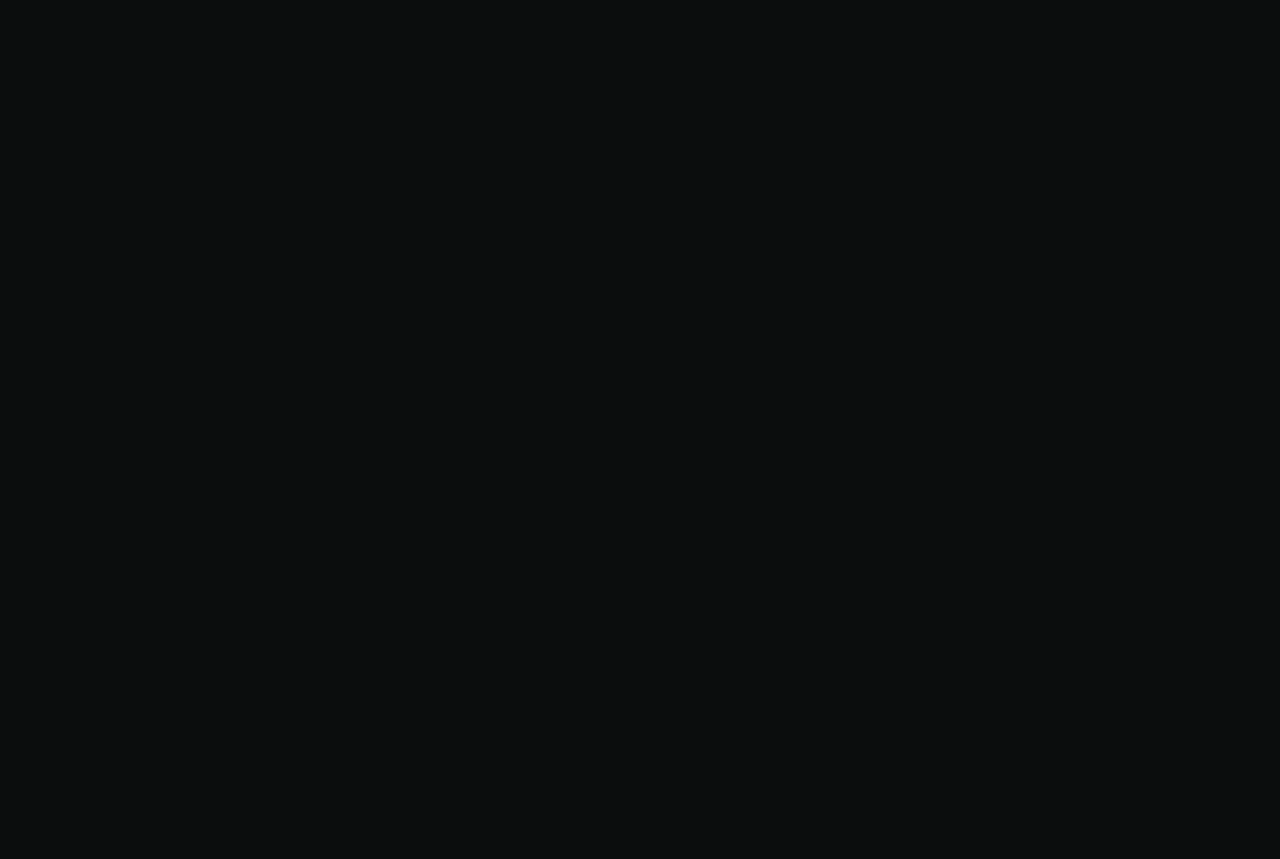
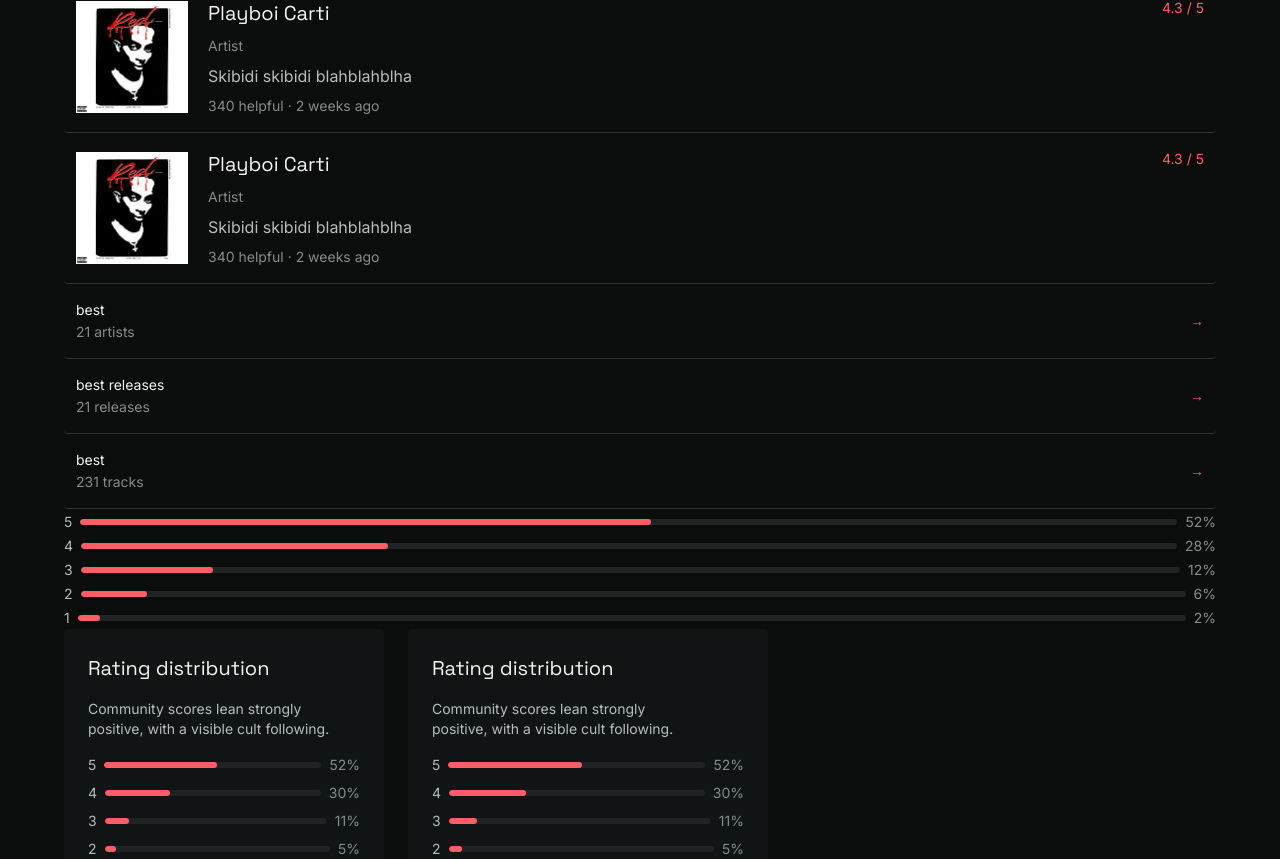
Before and after one commit to holydynamited/tunecursion, a React (Vite) app in the folder client/: page / in a window 1280 px wide. Shown: the part 1341-2200 px from the top of the page. Before the commit the page ends 1387 px from the top, so only its background shows below. Built offline with nearby package versions, Linux system fonts and the light colour scheme.

Commit message:
feat: add profile reviews, media cards and rating distribution

```diff
--- a/client/src/app/App.tsx
+++ b/client/src/app/App.tsx
@@ -8,10 +8,16 @@
 import ProfileTab from "../shared/ui/ProfileTab/ProfileTab"
 import MediaCard from "../shared/ui/MediaCard/MediaCard"
 import ReviewRow from "../shared/ui/ReviewRow/ReviewRow"
+import ProfileReview from "../shared/ui/ProfileReview/ProfileReview"
+import CollectionMeta from "../shared/ui/СollectionMeta/CollectionMeta"
+import RatingDistributionRow from "../shared/ui/RatingDistribution/RatingDistributionRow"
+import RatingDistribution from "../shared/ui/RatingDistribution/RatingDistribution"
 
 
 import wlr from '../assets/wlr.jpg'
 import ProfileFavorite from "../shared/ui/ProfileFavorite/ProfileFavorite"
+
+import { mockRatings } from "../shared/lib/mockRatings"
 
 
 function App() {
@@ -84,6 +90,40 @@
 
       <ReviewRow username="bbyboi" comment="Firee album" rate={4} findHelpful={5} date="5 min ago" />
 
+      <ProfileReview type="artist" artistName="Playboi Carti" reviewText="Skibidi skibidi blahblahblha" photoSrc={wlr} mediaName="" rating={4.3} helpfulCount={340} createdAt="2 weeks ago"/>
+      <ProfileReview type="artist" artistName="Playboi Carti" reviewText="Skibidi skibidi blahblahblha" photoSrc={wlr} mediaName="" rating={4.3} helpfulCount={340} createdAt="2 weeks ago"/>
+
+
+      <CollectionMeta type="artists" name="best" innerCount={21}/>
+      <CollectionMeta type="releases" name="best releases" innerCount={21}/>
+      <CollectionMeta type="tracks" name="best " innerCount={231}/>
+
+      <RatingDistributionRow label={5} value={52} />
+      <RatingDistributionRow label={4} value={28} />
+      <RatingDistributionRow label={3} value={12} />
+      <RatingDistributionRow label={2} value={6} />
+      <RatingDistributionRow label={1} value={2} />
+
+      <div className="flex flex-wrap gap-tc-24">
+  <RatingDistribution
+    size="sm"
+    text="Community scores lean strongly positive, with a visible cult following."
+    ratings={mockRatings}
+  />
+
+  <RatingDistribution
+    size="st"
+    text="Community scores lean strongly positive, with a visible cult following."
+    ratings={mockRatings}
+  />
+
+  <RatingDistribution
+    size="wide"
+    text="Community scores lean strongly positive, with a visible cult following."
+    ratings={mockRatings}
+  />
+</div>
+
 
 
     </div>
--- /dev/null
+++ b/client/src/shared/lib/mockRatings.ts
@@ -0,0 +1,7 @@
+export const mockRatings = [
+  { label: 5, value: 52 },
+  { label: 4, value: 30 },
+  { label: 3, value: 11 },
+  { label: 2, value: 5 },
+  { label: 1, value: 2 },
+]
--- a/client/src/shared/ui/MediaCard/MediaCard.tsx
+++ b/client/src/shared/ui/MediaCard/MediaCard.tsx
@@ -43,7 +43,7 @@
     focus-visible:outline-accent
   ">
       <div className="h-[236px] w-[236px] bg-bg-muted relative " >
-        <img className="cover" src={photoSrc} alt="" />
+        <img draggable={false} className="pointer-events-none select-none object-cover" src={photoSrc} alt="" />
       </div>
 
        <div className="font-display text-tc-20 font-medium leading-tc-28 text-text-primary">
@@ -79,7 +79,7 @@
     focus-visible:outline-accent
   ">
       <div className="h-[236px] w-[236px] bg-bg-muted relative mx-auto" >
-        <img className="cover" src={photoSrc} alt="" />
+        <img draggable={false} className="pointer-events-none select-none object-cover" src={photoSrc} />
       </div>
 
        <div className="font-display text-tc-20 font-medium leading-tc-28 text-text-primary">
--- a/client/src/shared/ui/ProfileFavorite/ProfileFavorite.tsx
+++ b/client/src/shared/ui/ProfileFavorite/ProfileFavorite.tsx
@@ -39,8 +39,9 @@
       >
         <img
           src={photoSrc}
+          draggable = {false}
           alt="Favorite photo"
-          className="h-[72px] w-[72px] shrink-0 rounded-tc-4 object-cover"
+          className="h-[72px] w-[72px] shrink-0 rounded-tc-4 select-none object-cover "
         />
 
         <div className="flex min-w-0 flex-1 flex-col items-start gap-[2px] overflow-hidden">
@@ -90,8 +91,9 @@
       >
         <img
           src={photoSrc}
+          draggable = {false}
           alt="Favorite photo"
-          className="h-[72px] w-[72px] shrink-0 rounded-tc-4 object-cover"
+          className="h-[72px] w-[72px] shrink-0 rounded-tc-4 select-none object-cover "
         />
 
         <div className="flex min-w-0 flex-1 flex-col items-start gap-[2px] overflow-hidden">
--- /dev/null
+++ b/client/src/shared/ui/ProfileReview/ProfileReview.tsx
@@ -0,0 +1,81 @@
+
+type MediaType = 'album'|'track'|'artist'
+
+
+type Props = {
+  type:MediaType
+  mediaName: string
+  artistName: string
+  photoSrc: string
+  rating: number
+  reviewText: string
+  helpfulCount: number
+  createdAt: string
+}
+
+
+
+export default function ProfileReview(
+    {
+        type,
+        mediaName,
+        artistName,
+        photoSrc,
+        rating,
+        reviewText,
+        helpfulCount,
+        createdAt,
+    }
+    :
+    Props
+    )
+    {
+
+    return(
+    <div
+  className="
+    inline-flex
+    w-full
+    items-center
+    gap-tc-20
+    border-b
+    border-border
+    py-tc-16
+    px-tc-12
+    hover:bg-muted
+    rounded-sm
+
+  "
+>
+  <img
+    src={photoSrc}
+    alt=""
+    draggable={false}
+    className="h-[112px] w-[112px] shrink-0 object-cover pointer-events-none select-none object-cover"
+  />
+
+  <div className="inline-flex min-w-0 flex-1 flex-col items-start gap-tc-8 overflow-hidden ">
+    <div className="flex w-full items-start justify-between overflow-hidden">
+      <div className="font-display text-tc-20 font-medium leading-tc-28 text-text-primary">
+        {type==='artist'?artistName:mediaName}
+      </div>
+
+      <div className="font-body text-tc-14 font-medium leading-tc-20 text-accent">
+        {rating} / 5
+      </div>
+    </div>
+
+    <div className="font-body text-tc-14 font-normal leading-tc-20 text-text-muted">
+      {type==='artist'?'':artistName+'·'} {type[0].toUpperCase() + type.slice(1)}
+    </div>
+
+    <div className="max-w-[1060px] font-body text-tc-16 font-normal leading-tc-24 text-text-secondary">
+      {reviewText}
+    </div>
+
+    <div className="font-body text-tc-14 font-normal leading-tc-20 text-text-muted">
+      {helpfulCount} helpful · {createdAt}
+    </div>
+  </div>
+</div>)
+}
--- /dev/null
+++ b/client/src/shared/ui/RatingDistribution/RatingDistribution.tsx
@@ -0,0 +1,63 @@
+import RatingDistributionRow from "./RatingDistributionRow"
+
+type sizes = 'sm'|'st'|'wide'
+// type densities = 'def'|'wide'
+type RatingItem = {
+  label: number
+  value: number
+}
+
+type Props = {
+    size?:sizes
+    // density?:densities
+    text:string
+    ratings: RatingItem[]
+
+
+}
+
+
+const RatingDistributionSizes:Record<sizes, string> = {
+    sm:'w-[320px] h-[320px] gap-tc-16',
+    st:'w-[360px] h-[312px] gap-tc-16',
+    wide:'w-[500px] h-[316px] gap-tc-20'
+}
+
+export default function RatingDistribution({size = 'st',  text, ratings}:Props){
+    return(
+        <div
+  className={`
+    inline-flex
+    ${RatingDistributionSizes[size]}
+
+    flex-col
+    items-start
+    rounded-sm
+    overflow-hidden
+    bg-surface
+    p-tc-24
+
+
+    `
+  }
+>
+  <div className="font-display text-tc-20 font-medium leading-tc-28 text-text-primary">
+    Rating distribution
+  </div>
+
+  <div className="w-[272px] font-body text-tc-14 font-normal leading-tc-20 text-text-secondary">
+   {text}
+  </div>
+
+  <div className="flex w-full flex-col items-start gap-tc-8 overflow-hidden">
+    {ratings.map((item) => (
+        <RatingDistributionRow
+          key={item.label}
+          label={item.label}
+          value={item.value}
+        />
+      ))}
+  </div>
+</div>
+    )
+}
--- /dev/null
+++ b/client/src/shared/ui/RatingDistribution/RatingDistributionRow.tsx
@@ -0,0 +1,27 @@
+type Props = {
+  label: number
+  value: number
+}
+
+export default function RatingDistributionRow({ label, value }: Props) {
+  const position = Math.min(100, Math.max(0, value))
+
+  return (
+    <div className="inline-flex h-[20px] w-full items-center gap-tc-8 overflow-hidden">
+      <div className="font-body text-tc-14 font-medium leading-tc-20 text-text-secondary">
+        {label}
+      </div>
+
+      <div className="relative h-[6px] flex-1 overflow-hidden rounded-full bg-muted">
+        <div
+          className="absolute left-0 top-0 h-[6px] rounded-full bg-accent"
+          style={{ width: `${position}%` }}
+        />
+      </div>
+
+      <div className="font-body text-tc-14 font-normal leading-tc-20 text-text-muted">
+        {value}%
+      </div>
+    </div>
+  )
+}
--- a/client/src/shared/ui/ReleaseRow/ReleaseRow.tsx
+++ b/client/src/shared/ui/ReleaseRow/ReleaseRow.tsx
@@ -38,7 +38,7 @@
   ">
 
     <div className="h-[72px] w-[72px] bg-muted" >
-        <img className='w-full h-full cover' src={imageStr} alt="" />
+        <img className='w-full h-full cover pointer-events-none select-none object-cover' src={imageStr} draggable={false}alt="" />
     </div>
 
 
--- /dev/null
+++ b/client/src/shared/ui/СollectionMeta/CollectionMeta.tsx
@@ -0,0 +1,44 @@
+type CollectionType = 'tracks' | 'releases' | 'artists'
+
+type Props = {
+type:CollectionType
+name:string
+innerCount:number
+
+}
+export default function CollectionMeta({
+  type,
+  name,
+  innerCount,
+}: Props) {
+  return (
+    <div
+      className="
+        inline-flex
+        w-full
+        items-center
+        justify-between
+        border-b
+        border-border
+        py-tc-16
+        px-tc-12
+        hover:bg-surface
+        rounded-sm
+      "
+    >
+      <div className="inline-flex flex-1 flex-col items-start gap-tc-2 overflow-hidden ">
+        <div className="font-body text-tc-14 font-medium leading-tc-20 text-text-primary">
+          {name}
+        </div>
+
+        <div className="font-body text-tc-14 font-normal leading-tc-20 text-text-muted">
+          {innerCount} {type}
+        </div>
+      </div>
+
+      <div className="font-body text-tc-14 font-medium leading-tc-20 text-accent cursor-pointer">
+        →
+      </div>
+    </div>
+  )
+}
```
